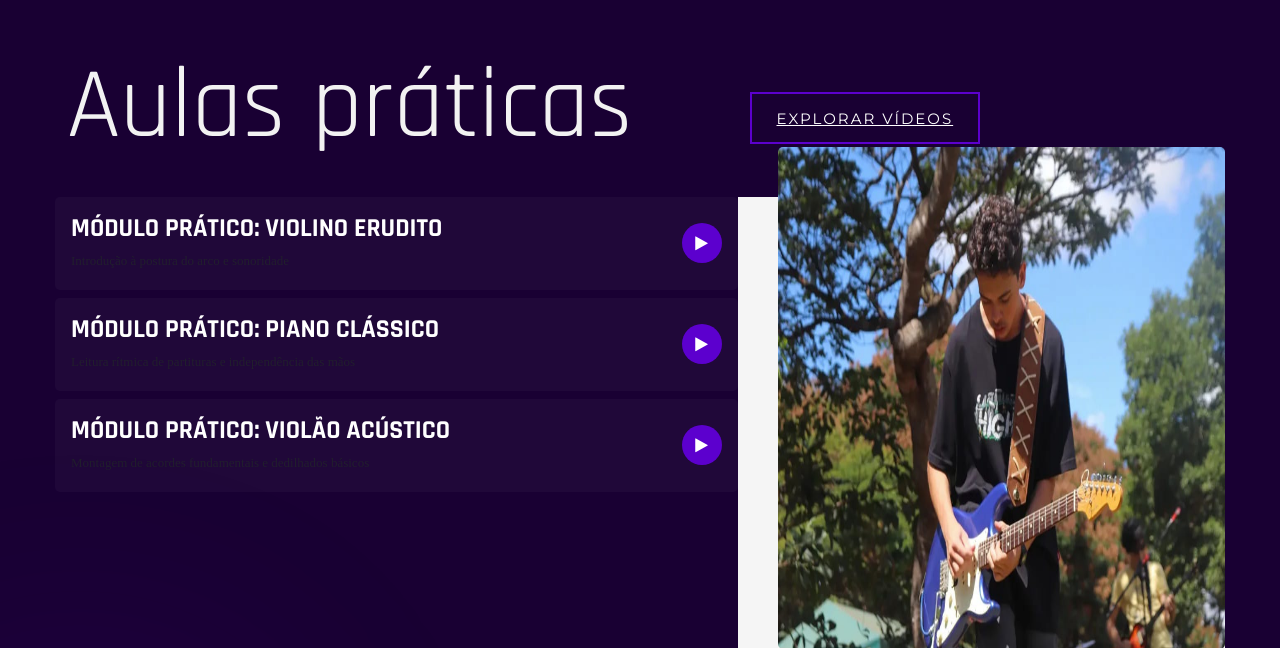
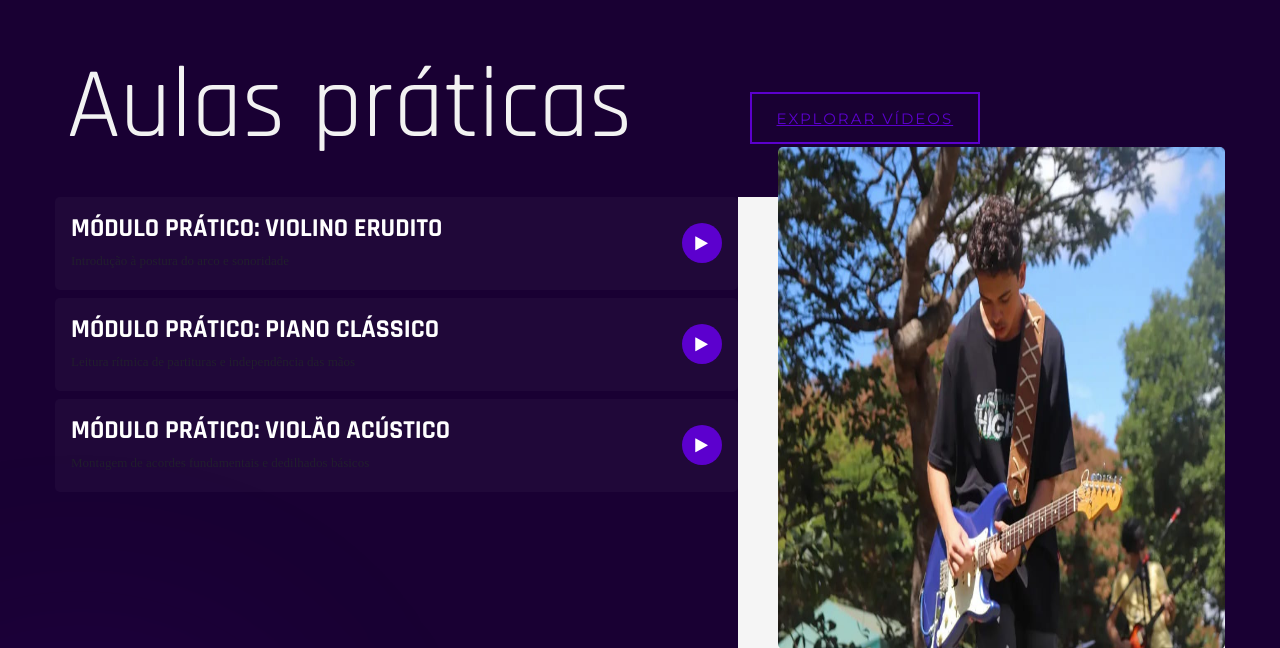
Before and after one commit to EllisCarvalho3/PSW-II-PROJETO-FINAL, a Django app: page / in a window 1280 px wide; the page is wider, and only the part inside the window is pictured. Shown: the part 1227-1875 px from the top of that part. Run offline with Django 5.2, Linux system fonts and the light colour scheme; some libraries are stand-ins or nearby versions.

Commit message:
cor de titulo

```diff
--- a/xavieracademy/templates/index.html
+++ b/xavieracademy/templates/index.html
@@ -94,9 +94,9 @@
             </div>
             <div class="col-lg-5 text-right">
     {% if request.user.is_superuser %}
-        <a href="{% url 'list_turma' %}" class="primary-btn border-btn" style="color: #ffffff !important;">Visualizar turmas</a>
+        <a href="{% url 'list_turma' %}" class="primary-btn border-btn" style="color: #5c00ce !important;">Visualizar turmas</a>
     {% else %}
-        <a href="{% url 'videos' %}" class="primary-btn border-btn" style="color: #ffffff !important;">Explorar vídeos</a>
+        <a href="{% url 'videos' %}" class="primary-btn border-btn" style="color: #5c00ce !important;">Explorar vídeos</a>
     {% endif %}
 </div>
 
```
